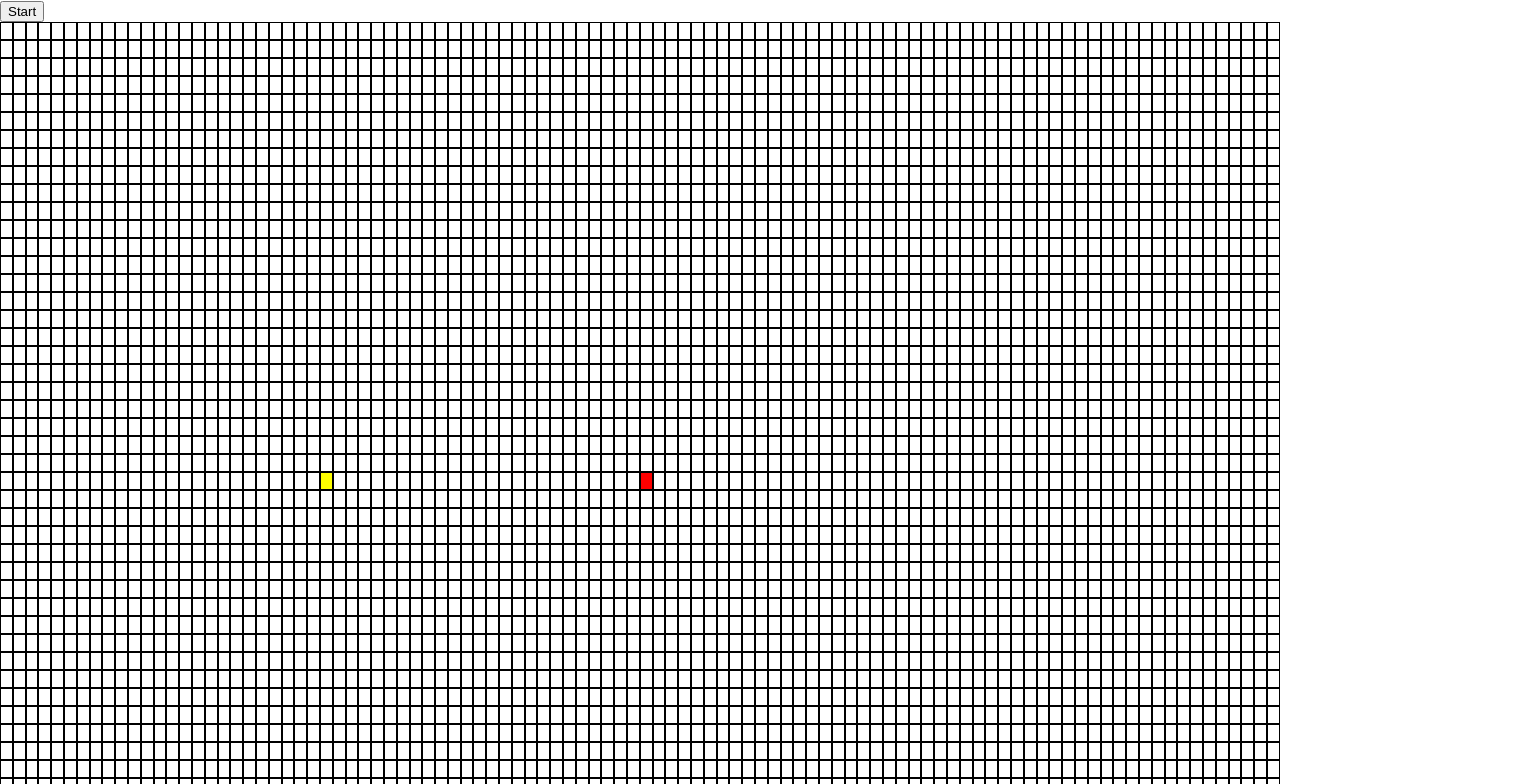
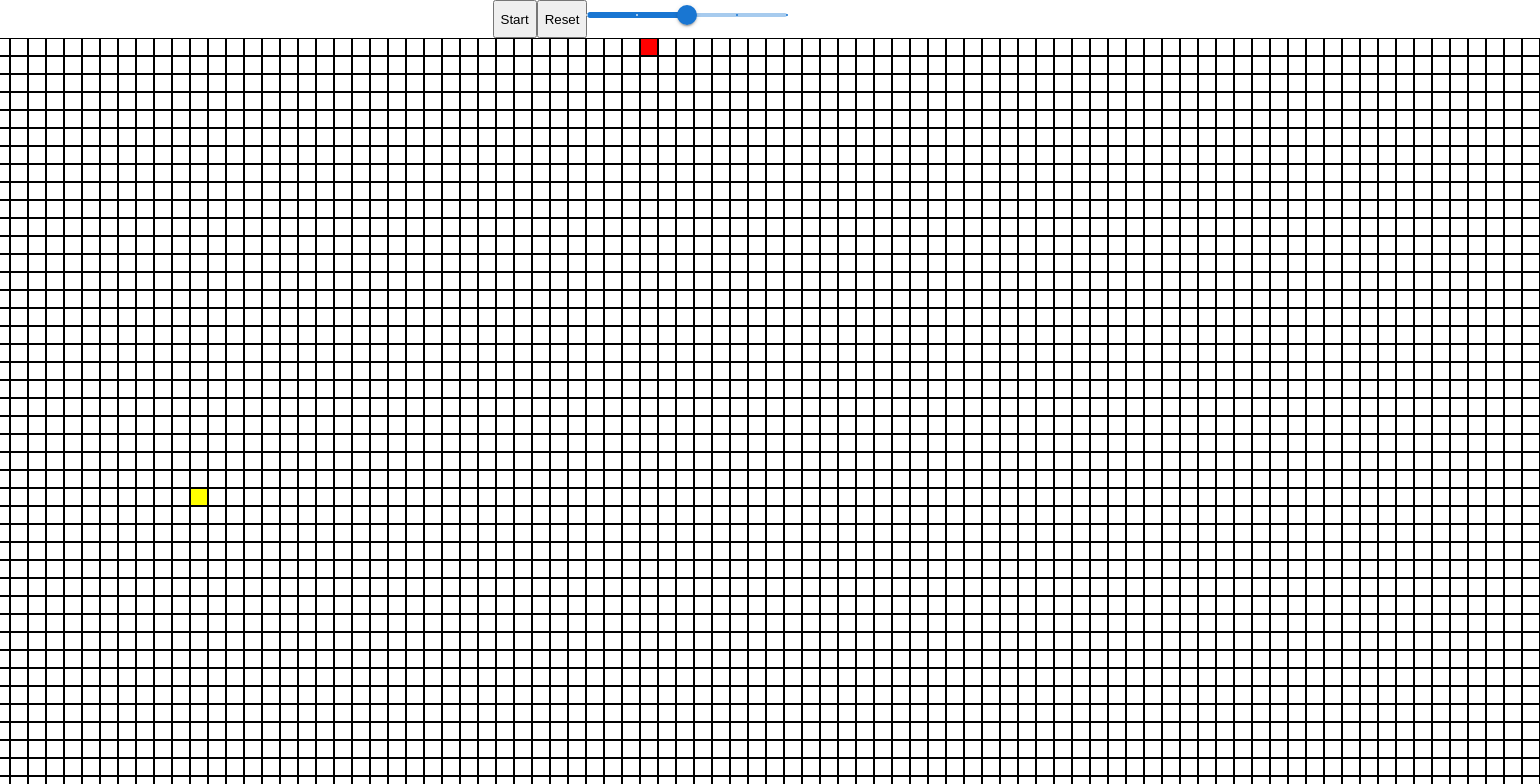
Before and after one commit to stephenjusto247/visualizing-search, a React (Create React App) app: page / in a window 1280 px wide. Shown: the top 784 px of the page, 1540 px wide, since content can reach past the window. Built offline with nearby package versions, Linux system fonts and the light colour scheme.

Commit message:
add reset button and slider options

```diff
--- a/package.json
+++ b/package.json
@@ -3,6 +3,9 @@
   "version": "0.1.0",
   "private": true,
   "dependencies": {
+    "@emotion/react": "^11.7.1",
+    "@emotion/styled": "^11.6.0",
+    "@mui/material": "^5.2.7",
     "@testing-library/jest-dom": "^5.16.1",
     "@testing-library/react": "^12.1.2",
     "@testing-library/user-event": "^13.5.0",
--- a/src/App.jsx
+++ b/src/App.jsx
@@ -1,4 +1,7 @@
 import React, { useContext, useState } from 'react';
+import Box from '@mui/material/Box';
+import Stack from '@mui/material/Stack';
+import Slider from '@mui/material/Slider';
 import { Context } from './Store';
 import Grid from './components/Grid';
 import depthFirstSearch from './lib/algorithms/depthFirstSearch';
@@ -6,12 +9,42 @@ import depthFirstSearch from './lib/algorithms/depthFirstSearch';
 function App() {
   const [state, setState] = useContext(Context);
   const [startPos, setStartPos] = useState({ x: 25, y: 25 });
-  const [targetPos, setTargetPos] = useState({ x: 50, y: 25 });
+  const [targetPos, setTargetPos] = useState({ x: 50, y: 0 });
+  const [gridSize, setGridSize] = useState({ numRows: 50, numCols: 100 });
   const [started, setStarted] = useState(false);
-  const [multiplier, setMultiplier] = useState(10);
+  const [needReset, setNeedReset] = useState(false);
+  const [delay, setdelay] = useState(7);
 
-  function handleClick() {
+  function animateShortestPath(path) {
+    for (let i = 0; i < path.length; i += 1) {
+      const pos = path[i];
+      setTimeout(() => {
+        const element = document.getElementById(`(${pos.x},${pos.y})`);
+        element.classList.add('path');
+        if (i >= path.length - 1) {
+          setStarted(false);
+          setNeedReset(true);
+        }
+      }, (100 - (delay * 10)) * i);
+    }
+  }
+
+  function handleReset() {
+    if (!started && needReset) {
+      for (let y = 0; y < gridSize.numRows; y += 1) {
+        for (let x = 0; x < gridSize.numCols; x += 1) {
+          const element = document.getElementById(`(${x},${y})`);
+          element.classList.remove('visited');
+          element.classList.remove('path');
+        }
+      }
+      setNeedReset(false);
+    }
+  }
+
+  function handleStart() {
     if (!started) {
+      handleReset();
       setStarted(true);
       const path = depthFirstSearch(state.grid, 25, 25);
       for (let i = 0; i < path.length; i += 1) {
@@ -19,16 +52,43 @@ function App() {
         setTimeout(() => {
           const element = document.getElementById(`(${pos.x},${pos.y})`);
           element.classList.add('visited');
-          if (i >= path.length - 1) setStarted(false);
-        }, multiplier * i);
+          if (i >= path.length - 1) {
+            animateShortestPath(path);
+          }
+        }, (100 - (delay * 10)) * i);
       }
     }
   }
 
+  function changeDelay(e, newValue) {
+    const num = newValue;
+    if (!Number.isNaN(num)) {
+      setdelay(num);
+    }
+  }
+
   return (
-    <div>
-      <button type="button" onClick={handleClick} active={started}>Start</button>
-      <Grid startPos={startPos} targetPos={targetPos} />
+    <div style={{ display: 'flex', flexDirection: 'column', alignItems: 'center' }}>
+      <div style={{ display: 'flex' }}>
+        <button type="button" onClick={handleStart} disabled={started}>Start</button>
+        <button type="button" onClick={handleReset} disabled={started}>Reset</button>
+        <Box sx={{ width: 200 }}>
+          <Stack spacing={2} direction="row" sx={{ mb: 1 }} alignItems="center">
+            <Slider
+              aria-label="Speed"
+              step={1}
+              marks
+              min={5}
+              max={9}
+              value={delay}
+              // eslint-disable-next-line react/jsx-no-bind
+              onChange={changeDelay}
+              disabled={started}
+            />
+          </Stack>
+        </Box>
+      </div>
+      <Grid startPos={startPos} targetPos={targetPos} size={gridSize} />
     </div>
   );
 }
--- a/src/components/Grid.jsx
+++ b/src/components/Grid.jsx
@@ -4,9 +4,6 @@ import { Context } from '../Store';
 import Node from './Node';
 import { generateUniqueId } from '../lib/utils/generateUniqueId';
 import './Grid.css';
-
-const NUM_ROWS = 50;
-const NUM_COLS = 100;
 
 const propTypes = {
   startPos: PropTypes.shape({
@@ -17,9 +14,13 @@ const propTypes = {
     x: PropTypes.number.isRequired,
     y: PropTypes.number.isRequired,
   }).isRequired,
+  size: PropTypes.shape({
+    numRows: PropTypes.number.isRequired,
+    numCols: PropTypes.number.isRequired,
+  }).isRequired,
 };
 
-export default function Grid({ startPos, targetPos }) {
+export default function Grid({ startPos, targetPos, size }) {
   const [state, setState] = useContext(Context);
 
   useEffect(() => {
@@ -27,9 +28,9 @@ export default function Grid({ startPos, targetPos }) {
       grid: [],
     };
 
-    for (let y = 0; y < NUM_ROWS; y += 1) {
+    for (let y = 0; y < size.numRows; y += 1) {
       const cols = [];
-      for (let x = 0; x < NUM_COLS; x += 1) {
+      for (let x = 0; x < size.numCols; x += 1) {
         cols.push({
           pos: { x, y },
           isStart: (x === startPos.x && y === startPos.y),
--- a/src/components/Node.css
+++ b/src/components/Node.css
@@ -18,19 +18,19 @@
 
 .visited {
   background-color: blue;
-  animation-name: change;
+  animation-name: visit;
   animation-duration: 500ms;
   animation-timing-function: ease-out;
 }
 
 .path {
   background-color: green;
-  animation-name: change;
+  animation-name: visit-path;
   animation-duration: 500ms;
   animation-timing-function: ease-out;
 }
 
-@keyframes change {
+@keyframes visit {
   0% {
     transform: scale(0.5) rotate(180deg);
   }
@@ -41,3 +41,15 @@
     transform: scale(1)
   }
 }
+
+@keyframes visit-path {
+  0% {
+    transform: scale(0.5) rotate(360deg);
+  }
+  75% {
+    transform: scale(1.2);
+  }
+  100% {
+    transform: scale(1)
+  }
+}
```
Also changed, not shown: 1 other file (tests, documents, lock files or other folders).
